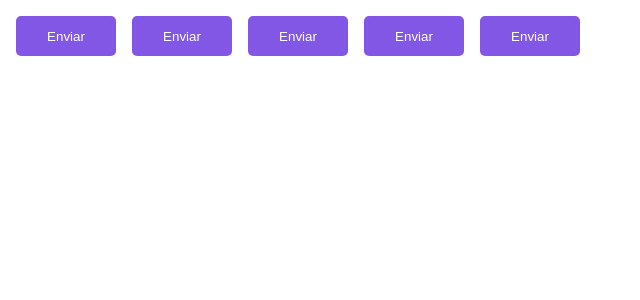
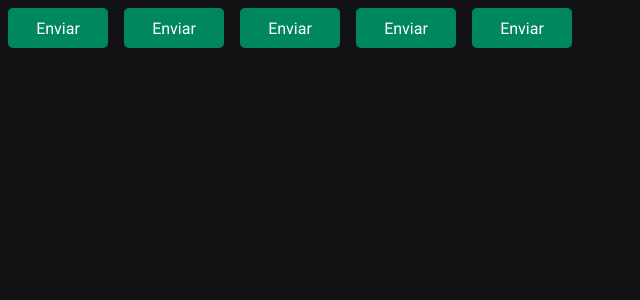
Before and after one commit to 2joaopedro/IgniteTime, a React (Vite) app: page / in a window 1280 px wide. Shown: the top 300 px of the page, without its empty margins (0-640 px from the left). Built offline with nearby package versions, Linux system fonts and the light colour scheme.

Commit message:
Continuacao da aula

```diff
--- a/index.html
+++ b/index.html
@@ -2,7 +2,10 @@
 <html lang="en">
   <head>
     <meta charset="UTF-8" />
+    <link rel="preconnect" href="https://fonts.googleapis.com"/>
+    <link rel="preconnect" href="https://fonts.gstatic.com" crossorigin/>
     <meta name="viewport" content="width=device-width, initial-scale=1.0" />
+    <link href="https://fonts.googleapis.com/css2?family=Roboto+Mono:wght@700&family=Roboto:wght@400;700&display=swap" rel="stylesheet"/>
     <title>IgniteTimer</title>
   </head>
   <body>
--- a/package.json
+++ b/package.json
@@ -6,8 +6,8 @@
   "scripts": {
     "dev": "vite",
     "build": "tsc && vite build",
-    "lint": "eslint src --ext ts,tsx --report-unused-disable-directives --max-warnings 0",
-    "preview": "vite preview"
+    "preview": "vite preview",
+    "lint": "eslint src --ext .ts, .tsx"
   },
   "dependencies": {
     "react": "^18.2.0",
@@ -15,6 +15,7 @@
     "styled-components": "^5.3.10"
   },
   "devDependencies": {
+    "@rocketseat/eslint-config": "^1.2.0",
     "@types/react": "^18.0.28",
     "@types/react-dom": "^18.0.11",
     "@types/styled-components": "^5.1.26",
--- a/src/App.tsx
+++ b/src/App.tsx
@@ -1,16 +1,17 @@
-import { ThemeProvider } from "styled-components";
-import { Button } from "./components/Button";
-import { defaultTheme } from "./styles/themes/default";
+import { ThemeProvider } from 'styled-components'
+import { Button } from './components/Button'
+import { defaultTheme } from './styles/themes/default'
+import { GlobalStyle } from './styles/global'
 
 export function App() {
-
   return (
     <ThemeProvider theme={defaultTheme}>
-      <Button variant="primary"/>
-      <Button variant="secondary"/>
-      <Button variant="success"/>
-      <Button variant="danger"/>
-      <Button/>
+      <Button variant="primary" />
+      <Button variant="secondary" />
+      <Button variant="success" />
+      <Button variant="danger" />
+      <Button />
+      <GlobalStyle />
     </ThemeProvider>
   )
 }
--- a/src/components/Button.styles.ts
+++ b/src/components/Button.styles.ts
@@ -1,26 +1,29 @@
-import styled, {css} from "styled-components";
+import styled, { css } from 'styled-components'
 
-export type ButtonVarient =  'primary' | 'secondary' | 'danger' | 'success';
+export type ButtonVarient = 'primary' | 'secondary' | 'danger' | 'success'
 
 interface ButtonContainerProps {
-    variant: ButtonVarient;
+  variant: ButtonVarient
 }
 
 const buttonVarient = {
-    primary: "purple",
-    secondary: "orange",
-    danger: "red",
-    success: "green"
+  primary: 'purple',
+  secondary: 'orange',
+  danger: 'red',
+  success: 'green',
 }
 
-export const ButtonContainer = styled.button<ButtonContainerProps> `
- width: 100px;
- height: 40px;
- border: none;
- border-radius: 5px;
- margin: 8px;
+export const ButtonContainer = styled.button<ButtonContainerProps>`
+  width: 100px;
+  height: 40px;
+  border: none;
+  border-radius: 5px;
+  margin: 8px;
 
- background-color: ${props => props.theme.primary};
- color: ${props => props.theme.white}
- /* ${props => css`background-color: ${buttonVarient[props.variant]}`} */
+  background-color: ${(props) => props.theme['green-500']};
+  color: ${(props) => props.theme.white};
+  /* ${(props) =>
+    css`
+      background-color: ${buttonVarient[props.variant]};
+    `} */
 `
--- /dev/null
+++ b/src/styles/global.ts
@@ -0,0 +1,26 @@
+import { createGlobalStyle } from 'styled-components'
+
+export const GlobalStyle = createGlobalStyle`
+* {
+    margin: 0;
+    padding: 0;
+    box-sizing: border-box;
+}
+
+:focus {
+    outline: 0;
+    box-shadow: 0 0 0 2px ${(props) => props.theme['gray-500']};
+}
+
+body {
+    background: ${(props) => props.theme['gray-900']};
+    color: ${(props) => props.theme['gray-300']};
+}
+
+body, input, textarea, button {
+    font-family: 'Roboto', sans-serif;
+    font-weight: 400;
+    font-size: 1rem;
+}
+
+`
--- a/src/styles/themes/default.ts
+++ b/src/styles/themes/default.ts
@@ -1,5 +1,21 @@
 export const defaultTheme = {
-    white: '#FFF',
-    primary: '#8257E6',
-    secondary: 'orange',
+  white: '#FFF',
+
+  'gray-100': '#E1E1E6',
+  'gray-300': '#C4C4CC',
+  'gray-400': '#8D8D99',
+  'gray-500': '#7C7C8A',
+  'gray-600': '#323238',
+  'gray-700': '#29292E',
+  'gray-800': '#202024',
+  'gray-900': '#121214',
+
+  'green-300': '#00B37E',
+  'green-500': '#00875F',
+  'green-700': '#015F43',
+
+  'red-500': '#AB222E',
+  'red-700': '#7A1921',
+
+  'yellow-500': '#FBA94C',
 }
```
Also changed, not shown: src/@types/styles.d.ts (+4 -4 lines), src/components/Button.tsx (+4 -4 lines), .eslintrc.cjs (deleted), .eslintrc.json (added), 2 other files (tests, documents, lock files or other folders).
